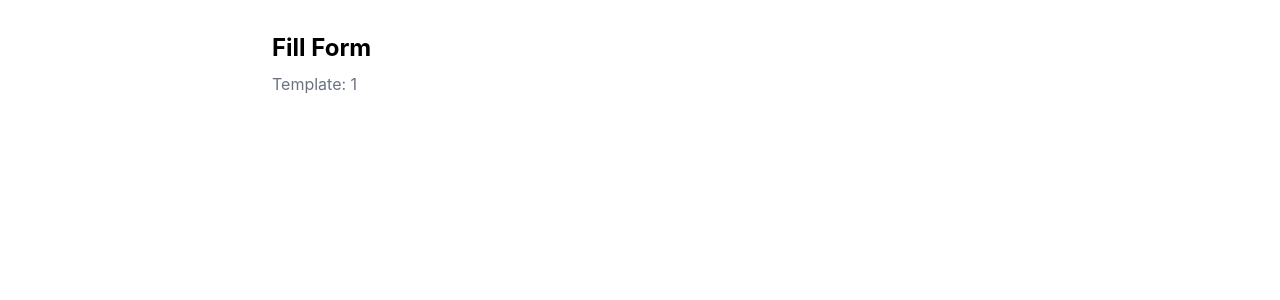
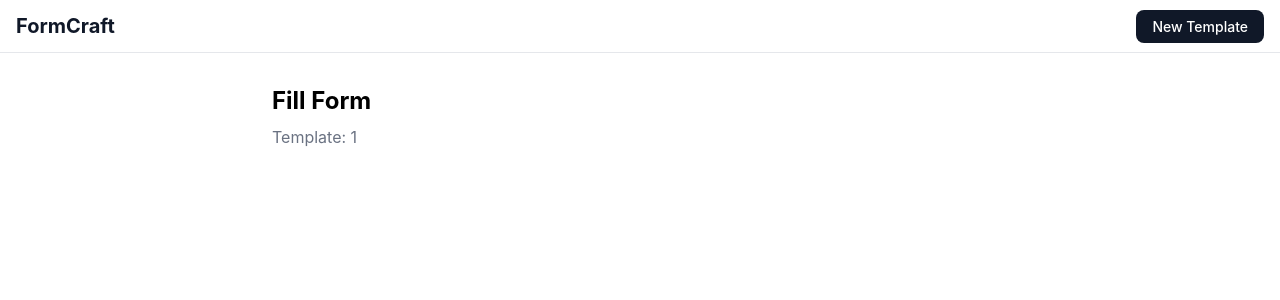
Before and after one commit to codxmayank/form-builder, a React (Vite) app: page /fill/1 in a window 1280 px wide. Shown: the top 300 px of the page. Built offline with nearby package versions, Linux system fonts and the light colour scheme.

Commit message:
add app shell and layout

```diff
--- /dev/null
+++ b/src/components/Layout.tsx
@@ -0,0 +1,26 @@
+import { Link, Outlet } from 'react-router';
+
+export default function Layout() {
+  return (
+    <div className="flex min-h-screen flex-col">
+      <header className="border-b border-gray-200 bg-white">
+        <div className="mx-auto flex max-w-7xl items-center justify-between px-4 py-3">
+          <Link to="/" className="text-xl font-bold text-gray-900">
+            FormCraft
+          </Link>
+          <nav>
+            <Link
+              to="/builder/new"
+              className="rounded-lg bg-gray-900 px-4 py-2 text-sm font-medium text-white hover:bg-gray-800"
+            >
+              New Template
+            </Link>
+          </nav>
+        </div>
+      </header>
+      <main className="flex-1">
+        <Outlet />
+      </main>
+    </div>
+  );
+}
--- a/src/router.tsx
+++ b/src/router.tsx
@@ -1,5 +1,6 @@
 import { lazy, Suspense, type ReactNode } from 'react';
 import { createBrowserRouter, Navigate } from 'react-router';
+import Layout from '@/components/Layout';
 
 const HomePage = lazy(() => import('@/pages/HomePage'));
 const BuilderPage = lazy(() => import('@/pages/BuilderPage'));
@@ -21,6 +22,9 @@ function LazyPage({ children }: { children: ReactNode }) {
 }
 
 export const router = createBrowserRouter([
+  {
+    element: <Layout />,
+    children: [
       {
         path: '/',
         element: (
@@ -73,4 +77,6 @@ export const router = createBrowserRouter([
         path: '*',
         element: <Navigate to="/" replace />
       }
+    ]
+  }
 ]);
```
Lines whose indentation alone changed are shown as unchanged.
